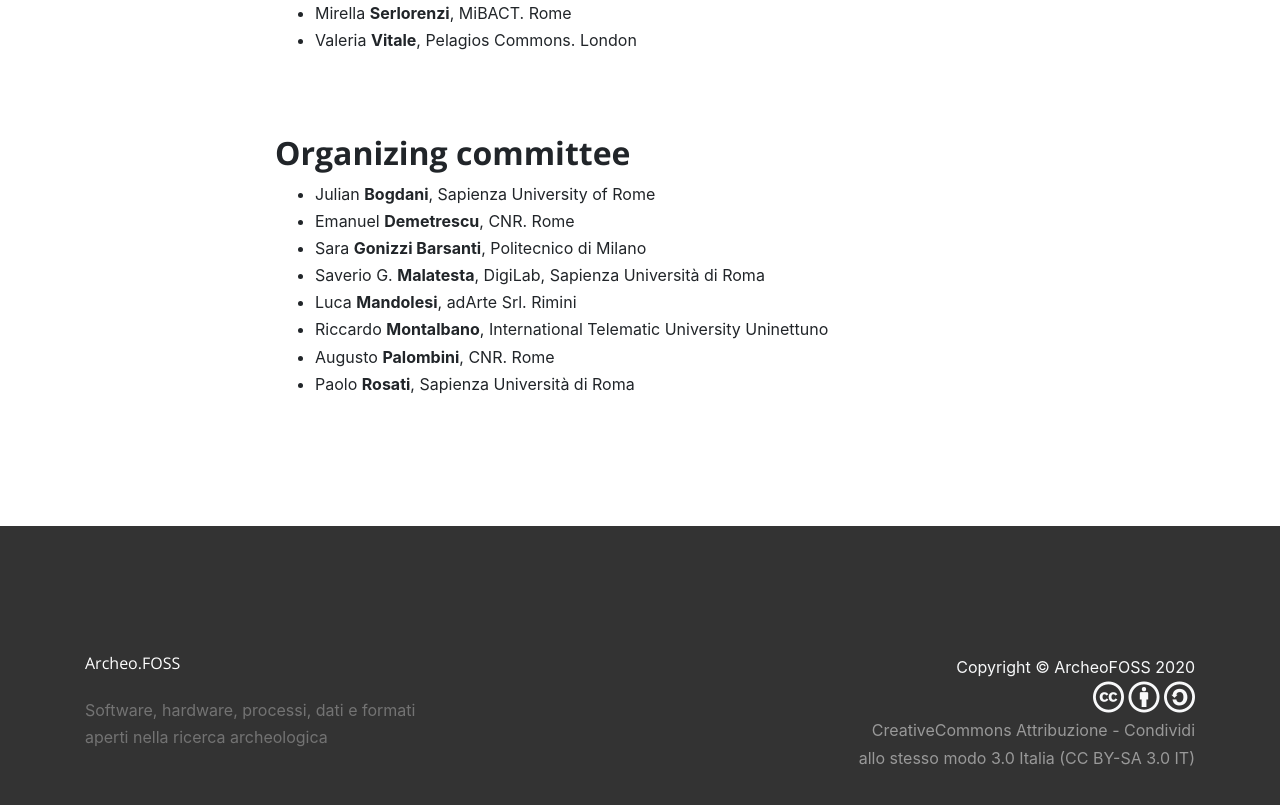
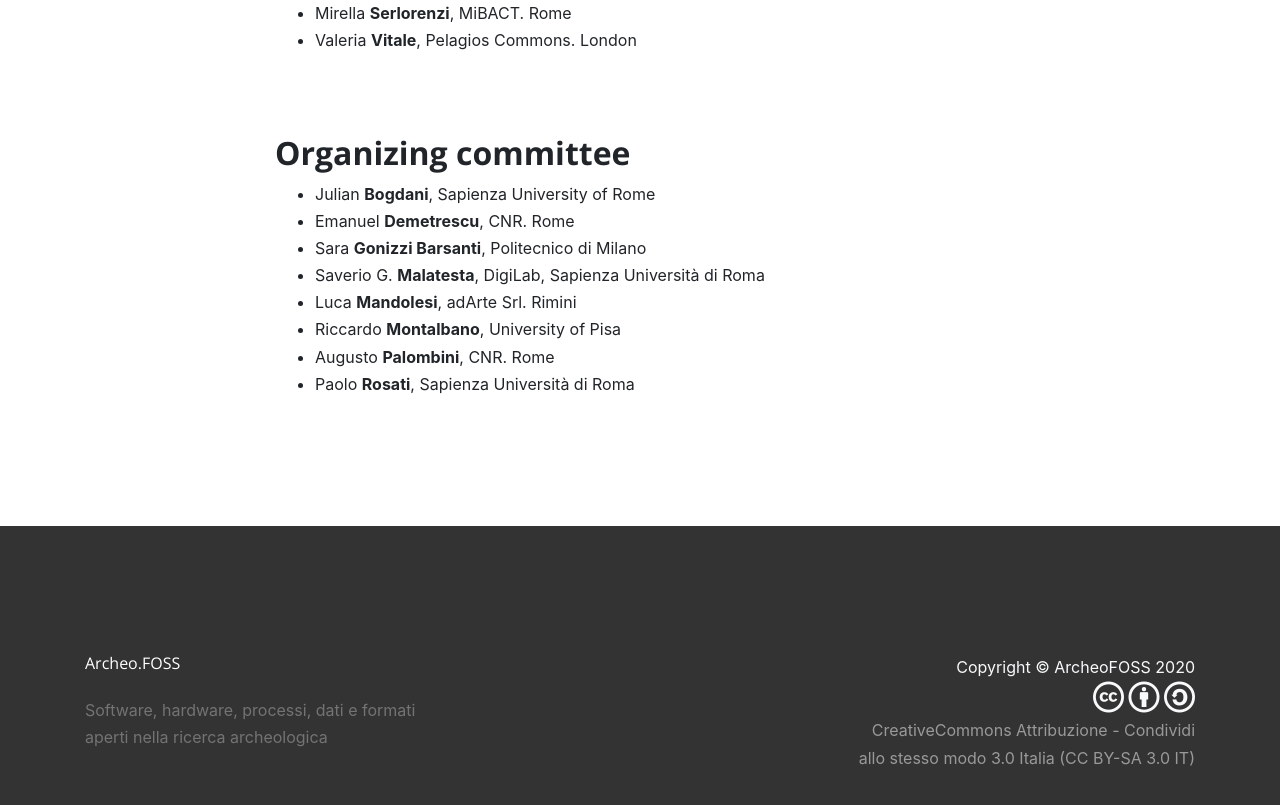
Before and after one commit to archeofoss/archeofoss2020, a Jekyll site: the page built from en/index.md, in a window 1280 px wide and 900 px high, scrolled down 7013 px. Shown: the top 805 px of the window. Built offline with Jekyll 4.4.1, drawn with Linux system fonts in a browser that asks for light colours; nearby versions of some CDN libraries.

Commit message:
Update index.md

```diff
--- a/en/index.md
+++ b/en/index.md
@@ -194,6 +194,6 @@ For any further information, please contact us at: [info@archeofoss.org](mailto:
 - Sara **Gonizzi Barsanti**, Politecnico di Milano
 - Saverio G. **Malatesta**, DigiLab, Sapienza Università di Roma
 - Luca **Mandolesi**, adArte Srl. Rimini
-- Riccardo **Montalbano**, International Telematic University Uninettuno
+- Riccardo **Montalbano**, University of Pisa
 - Augusto **Palombini**, CNR. Rome
 - Paolo **Rosati**, Sapienza Università di Roma
```
